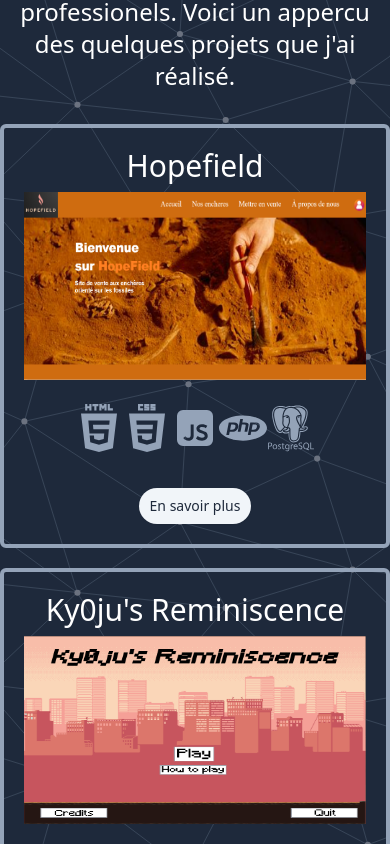
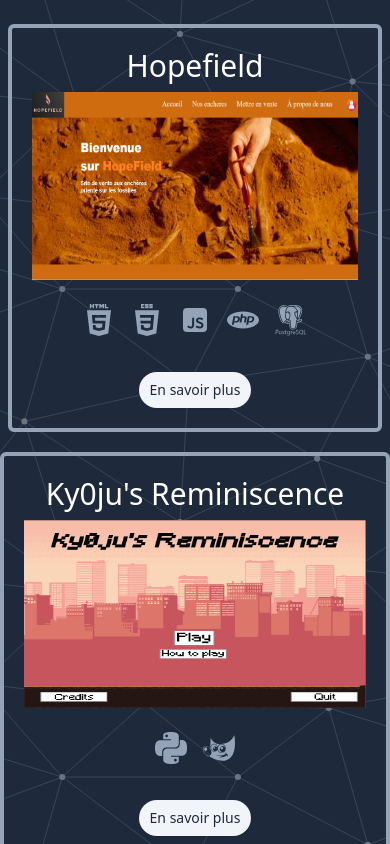
Before and after one commit to Haric0tmer/portfolio, a React (Vite) app: page / in a window 390 px wide. Shown: the part 920-1764 px from the top of the page. Built offline with nearby package versions, Linux system fonts and the light colour scheme.

Commit message:
Deployment to gh pages

```diff
--- a/src/components/Aboutme.tsx
+++ b/src/components/Aboutme.tsx
@@ -27,7 +27,7 @@ function Aboutme({ locale }: AboutmeProps) {
 			</div>
 			<div className='hidden laptop:block h-[300px] min-h-[1em] w-[10px] self-stretch bg-gradient-to-t from-transparent via-slate-100 to-transparent opacity-25 '></div>
 			<div className='laptop:w-2/5'>
-				<h3 className='laptop:text-4xl mt-4 laptop:mt-0 text-2xl text-white'>
+				<h3 className='laptop:text-4xl mt-4 laptop:mt-0 text-3xl text-white'>
 					{locale === "fr" ? "À propos de moi" : "About me"}
 				</h3>
 				<p className='md:text-xl text-lg text-white font-light mt-5 laptop:text-justify'>
--- a/src/components/Hopefield.tsx
+++ b/src/components/Hopefield.tsx
@@ -17,26 +17,46 @@ function Hopefield({ locale }: HopefieldCardProps) {
 	const [showModal, setShowModal] = useState(false);
 
 	return (
-    <div className="border-4 border-slate-400 flex flex-col justify-center items-center rounded-md w-fit p-5 mt-5">
-      <h3 className="text-center text-white text-3xl">Hopefield</h3>
+		<div className='border-4 border-slate-400 flex flex-col justify-center items-center rounded-md w-fit p-5 mt-5 mx-2 xsm:mx-0'>
+			<h3 className='text-center text-white text-3xl'>Hopefield</h3>
 
 			<img
 				src={hopefieldImage}
-        alt="Hopefield"
-        className="w-[350px] h-[188px] sm:w-[520px] sm:h-[288px] mx-4 my-2"
+				alt='Hopefield'
+				className='w-[350px] h-[188px] sm:w-[520px] sm:h-[288px] mx-4 my-2'
 			/>
-      <div className="flex w-full justify-center items-center my-4">
-        <div className="logos flex">
-          <img src={htmlLogo} alt="logoHTML" className="w-[48px] h-[48px]" />
-          <img src={cssLogo} alt="logoCSS" className="w-[48px] h-[48px]" />
-          <img src={jsLogo} alt="logoJS" className="w-[48px] h-[48px]" />
-          <img src={phpLogo} alt="logoPHP" className="w-[48px] h-[48px]" />
-          <img src={pgLogo} alt="logoPG" className="w-[48px] h-[48px]" />
+			<div className='flex w-full justify-center items-center my-4'>
+				<div className='logos flex'>
+					<img
+						src={htmlLogo}
+						alt='logoHTML'
+						className='sm:w-[48px] sm:h-[48px] w-[32px] h-[32px] sm:mx-0 mx-2'
+					/>
+					<img
+						src={cssLogo}
+						alt='logoCSS'
+						className='sm:w-[48px] sm:h-[48px] w-[32px] h-[32px] sm:mx-0 mx-2'
+					/>
+					<img
+						src={jsLogo}
+						alt='logoJS'
+						className='sm:w-[48px] sm:h-[48px] w-[32px] h-[32px] sm:mx-0 mx-2'
+					/>
+					<img
+						src={phpLogo}
+						alt='logoPHP'
+						className='sm:w-[48px] sm:h-[48px] w-[32px] h-[32px] sm:mx-0 mx-2'
+					/>
+					<img
+						src={pgLogo}
+						alt='logoPG'
+						className='sm:w-[48px] sm:h-[48px] w-[32px] h-[32px] sm:mx-0 mx-2'
+					/>
 				</div>
 			</div>
 			<Button
 				variant={"secondary"}
-        className="rounded-full text-slate-800 hover:bg-slate-600 hover:text-white transition ease-in-out duration-300 w-28 mt-5"
+				className='rounded-full text-slate-800 hover:bg-slate-600 hover:text-white transition ease-in-out duration-300 w-28 mt-5'
 				onClick={() => setShowModal(true)}
 			>
 				{locale === "fr" ? "En savoir plus" : "Learn more"}
--- a/src/components/Kyoju.tsx
+++ b/src/components/Kyoju.tsx
@@ -14,27 +14,31 @@ function Kyoju({ locale }: HopefieldCardProps) {
 	const [showModal, setShowModal] = useState(false);
 
 	return (
-    <div className="border-4 border-slate-400 flex flex-col justify-center items-center rounded-md w-fit p-5 mt-5">
-      <h3 className="text-center text-white text-3xl">Ky0ju's Reminiscence</h3>
+		<div className='border-4 border-slate-400 flex flex-col justify-center items-center rounded-md w-fit p-5 mt-5'>
+			<h3 className='text-center text-white text-3xl'>Ky0ju's Reminiscence</h3>
 
 			<img
 				src={kyojuImage}
-        alt="Kyoju image"
-        className="w-[350px] h-[188px] sm:w-[520px] sm:h-[288px] mx-4 my-2"
+				alt='Kyoju image'
+				className='w-[350px] h-[188px] sm:w-[520px] sm:h-[288px] mx-4 my-2'
 			/>
-      <div className="flex w-full justify-center items-center my-4">
-        <div className="logos flex">
+			<div className='flex w-full justify-center items-center my-4'>
+				<div className='logos flex'>
 					<img
 						src={pythonLogo}
-            alt="logoHTML"
-            className="w-[48px] h-[48px] mx-3"
+						alt='logoHTML'
+						className='sm:w-[48px] sm:h-[48px] w-[32px] h-[32px] sm:mx-0 mx-2'
 					/>
-          <img src={gimpLogo} alt="logoGIMP" className="w-[48px] h-[48px]" />
+					<img
+						src={gimpLogo}
+						alt='logoGIMP'
+						className='sm:w-[48px] sm:h-[48px] w-[32px] h-[32px] sm:mx-0 mx-2'
+					/>
 				</div>
 			</div>
 			<Button
 				variant={"secondary"}
-        className="rounded-full text-slate-800 hover:bg-slate-600 hover:text-white transition ease-in-out duration-300 w-28 mt-5"
+				className='rounded-full text-slate-800 hover:bg-slate-600 hover:text-white transition ease-in-out duration-300 w-28 mt-5'
 				onClick={() => setShowModal(true)}
 			>
 				{locale === "fr" ? "En savoir plus" : "Learn more"}
--- a/src/components/Projects.tsx
+++ b/src/components/Projects.tsx
@@ -8,10 +8,10 @@ import Pharmadesk from "./Pharmadesk";
 function Projects({ locale }: ProjectProps) {
 	return (
 		<div id='project'>
-			<h2 className='text-6xl mb-6 text-white text-center mt-12 laptop:mt-18'>
+			<h2 className='text-3xl mb-6 text-white text-center mt-12 laptop:text-6xl laptop:mt-18'>
 				{locale === "fr" ? "Mes Projets" : "My projects"}
 			</h2>
-			<p className='text-2xl font-light text-center text-white mb-3'>
+			<p className='text-lg laptop:text-2xl font-light text-center text-white mb-3'>
 				{locale === "fr"
 					? "Au fil de ma formation, j'ai eu l'occasion de réaliser de nombreux projets académiques et professionels. Voici un appercu des quelques projets que j'ai réalisé."
 					: "During my formation, I had the opporunity to take part in a lot of academic or professional projects. Here is a selection of a few project I did."}
--- a/src/components/TimelineElement.tsx
+++ b/src/components/TimelineElement.tsx
@@ -6,7 +6,7 @@ interface TimelineElementProps {
 	title: string;
 	type: string;
 	tech?: string[];
-	color?: string;
+	color: string;
 }
 import jsLogo from "../assets/js.svg";
 import cssLogo from "../assets/css.svg";
@@ -18,6 +18,7 @@ import reactLogo from "../assets/react.svg";
 import pcsoftLogo from "../assets/pcsoft.svg";
 import sqlLogo from "../assets/sql.svg";
 import { Briefcase, GraduationCapIcon } from "lucide-react";
+import clsx from "clsx";
 
 function TimelineElement({
 	desc,
@@ -28,9 +29,19 @@ function TimelineElement({
 	color,
 }: TimelineElementProps) {
 	return (
-		<div className='container flex flex-col border border-red-400 gap-y-2 shadow-md rounded-xl p-4'>
+		<div
+			className={clsx(
+				"container flex flex-col gap-y-2 shadow-md rounded-xl p-4 border",
+				{
+					"border-red-400": color === "red",
+					"border-yellow-200": color === "yellow",
+					"border-cyan-300": color === "cyan",
+					"border-gray-400": !["red", "blue", "green"].includes(color), // Couleur par défaut
+				}
+			)}
+		>
 			<div className='flex flex-col justify-between md:flex-row md:items-center'>
-				<h2 className='text-white italic font-bold text-l laptop:text-2xl border-b w-fit'>
+				<h2 className='text-white italic font-bold text-lg laptop:text-2xl sm:text-xl border-b w-fit'>
 					{title}
 				</h2>
 				<div className='flex mt-2 md:mt-0 md:justify-evenly md:items-center'>
@@ -72,7 +83,7 @@ function TimelineElement({
 								<img
 									src={logo}
 									alt={`logo${t}`}
-									className='w-[32px] h-[32px] mx-1'
+									className='md:w-[32px] md:h-[32px] w-[28px] h-[28px] mx-1'
 								/>
 							);
 						})}
@@ -89,10 +100,12 @@ function TimelineElement({
 					)}
 				</div>
 			</div>
-			<small className='text-sm laptop:text-lg text-slate-300 font-extralight'>
+			<small className='text-sm sm:text-md laptop:text-lg text-slate-300 font-extralight'>
 				{date}
 			</small>
-			<p className='text-md laptop:text-xl text-white font-light'>{desc}</p>
+			<p className='text-md sm:text-lg laptop:text-xl text-white font-light'>
+				{desc}
+			</p>
 		</div>
 	);
 }
```
Also changed, not shown: package.json (+20 -19 lines), src/components/Pharmadesk.tsx (+44 -26 lines), src/components/Timeline.tsx (+29 -5 lines), vite.config.ts (+5 -5 lines), 1 other file (tests, documents, lock files or other folders). Lines whose indentation alone changed are shown as unchanged.
